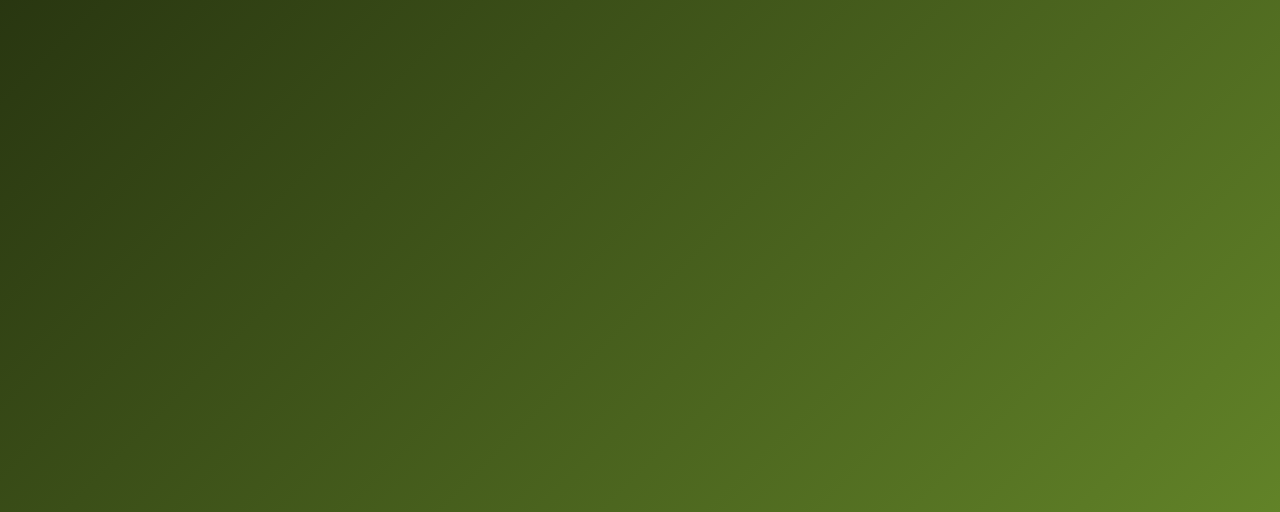
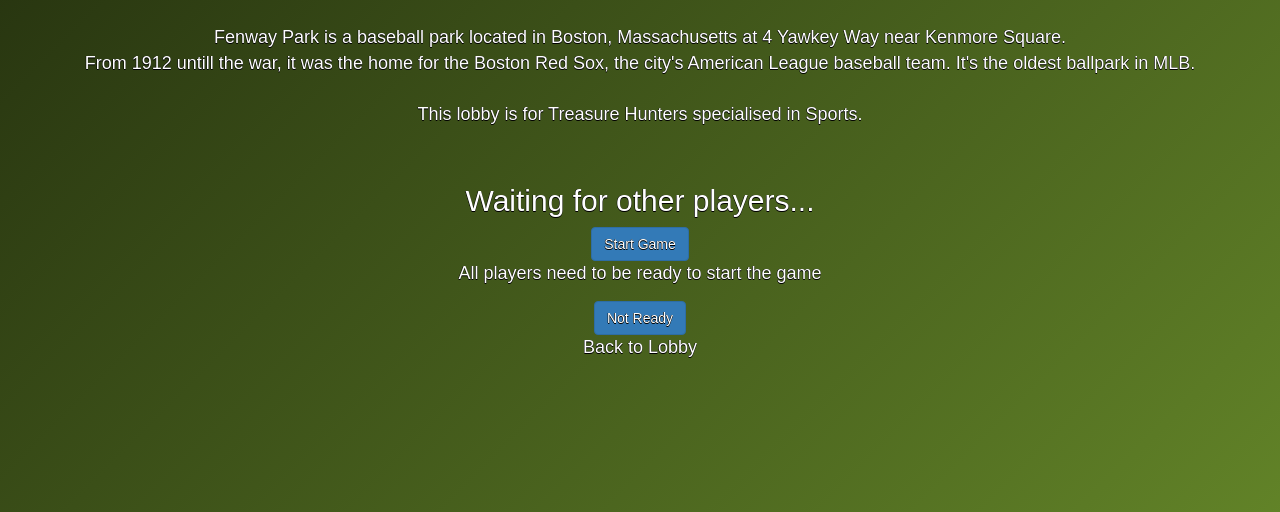
Before and after one commit to KevinKiele/Trivia, a Flask app: page /lobby2 in a window 1280 px wide. Shown: the part 568-1080 px from the top of the page. Run offline with Flask 2, Linux system fonts and the light colour scheme; a user stored in the database is signed in; data comes from the database, SQL or seed files in the repository; both versions use the stored data as it was after the commit; parts of the project's set-up code (start-up, migrations or seed data) failed here and were passed over; some libraries are stand-ins or nearby versions.

Commit message:
Informatie toegevoegd in de lobby, template lobby1,2,3 weggehaald en meer onnodige dingen verwijderd

```diff
--- a/application.py
+++ b/application.py
@@ -176,10 +176,10 @@ def lobby2():
             # db.execute("DELETE FROM lobby2")
             return render_template("ready.html")
 
-        return render_template("ready.html")
+        return render_template("ready2.html")
 
     else:
-        return redirect(url_for("ready"))
+        return redirect(url_for("ready2"))
 
 @app.route("/lobby3", methods=["GET", "POST"])
 @login_required
@@ -200,10 +200,10 @@ def lobby3():
         if len(max_players) == 2:
             return render_template("ready.html")
 
-        return render_template("ready.html")
+        return render_template("ready3.html")
 
     else:
-        return redirect(url_for("ready"))
+        return redirect(url_for("ready3"))
 
 @app.route("/returnlobby", methods=["GET", "POST"])
 @login_required
@@ -217,15 +217,15 @@ def returnlobby():
         lobby3 = db.execute("SELECT * FROM lobby3 WHERE id = :id", id=session["user_id"])
         if len(lobby1) == 1:
             db.execute("DELETE FROM lobby1 WHERE id = :id", id=session["user_id"])
-            return render_template("lobbyselection.html")
+            return redirect(url_for("lobbyselection"))
 
         elif len(lobby2) == 1:
             db.execute("DELETE FROM lobby2 WHERE id = :id", id=session["user_id"])
-            return render_template("lobbyselection.html")
+            return redirect(url_for("lobbyselection"))
 
         elif len(lobby3) == 1:
             db.execute("DELETE FROM lobby3 WHERE id = :id", id=session["user_id"])
-            return render_template("lobbyselection.html")
+            return redirect(url_for("lobbyselection"))
         # check = db.execute("SELECT * FROM lobby1 WHERE id = :id", id=session["user_id"])
         # not_ready = db.execute("UPDATE lobby1 SET ready = :ready WHERE id = :id", ready="no", id=session["user_id"])
     else:
--- a/templates/apology.html
+++ b/templates/apology.html
@@ -10,7 +10,7 @@
     <div>
         </br>
 {% if session.user_id %}
-            <a href="homepage" class="btn btn-primary" role="button">RETURN TO HOMEPAGE</a>
+            <a href="returnlobby" class="btn btn-primary" role="button">RETURN TO HOMEPAGE</a>
 {% endif %}
 {% if not session.user_id %}
             <a href="login" class="btn btn-primary" role="button">RETURN TO LOGIN</a>
--- a/templates/ready.html
+++ b/templates/ready.html
@@ -7,14 +7,28 @@
 {% block main %}
 <form action='/ready' method='POST'>
         <fieldset>
-            <h1>Congratulations, YOU ARE READY</h1>
+            <h1>Welcome to The White House.</h1>
+            </br>
+            <img src="https://i.imgur.com/ZwVGShx.jpg" alt="The White House" style="width:400px;height:400px;">
+            </br>
+            </br>
+            <p>
+                The White House was the official residence and workplace of the President of the United States.
+                </br>
+                It is located in Washington, D.C., and has been the residence of every U.S. president since John Adams in 1800.
+                </br>
+                </br>
+                This lobby is for Treasure Hunters specialised in General Knowledge.
+            </p>
+            </br>
             <h2>Waiting for other players...</h2>
+            <div class="form-group">
+                <a href="check" class="btn btn-primary" role="button">Start Game</a><p>All players need to be ready to start the game</p>
+            </div>
+            <div class="form-group">
+                <a href="returnlobby" class="btn btn-primary" role="button">Not Ready</a><p>Back to Lobby</p>
+            </div>
         </fieldset>
-        <div class="form-group">
-            <a href="check" class="btn btn-primary" role="button">Start Game</a><p>All players need to be ready to start the game</p>
-        </div>
-        <div class="form-group">
-            <a href="returnlobby" class="btn btn-primary" role="button">Not Ready</a><p>Back to Lobby</p>
-        </div>
+
 </form>
 {% endblock %}
--- a/templates/ready2.html
+++ b/templates/ready2.html
@@ -5,16 +5,29 @@
 {% endblock %}
 
 {% block main %}
-<form action='/ready2' method='POST'>
+<form action='/ready' method='POST'>
         <fieldset>
-            <h1>Congratulations, YOU ARE READY</h1>
+            <h1>Welcome to Fenway Park!</h1>
+            </br>
+            <img src="https://i.imgur.com/LFNCe8x.jpg" alt="Fenway Park" style="width:400px;height:400px;">
+            </br>
+            </br>
+            <p>
+                Fenway Park is a baseball park located in Boston, Massachusetts at 4 Yawkey Way near Kenmore Square.
+                </br>
+                From 1912 untill the war, it was the home for the Boston Red Sox, the city's American League baseball team. It's the oldest ballpark in MLB.
+                </br>
+                </br>
+                This lobby is for Treasure Hunters specialised in Sports.
+            </p>
+            </br>
             <h2>Waiting for other players...</h2>
         </fieldset>
         <div class="form-group">
-            <a href="check2" class="btn btn-primary" role="button">Start Game</a><p>All players need to be ready to start the game</p>
+            <a href="check" class="btn btn-primary" role="button">Start Game</a><p>All players need to be ready to start the game</p>
         </div>
         <div class="form-group">
-            <a href="returnlobby2" class="btn btn-primary" role="button">Not Ready</a><p>Back to Lobby</p>
+            <a href="returnlobby" class="btn btn-primary" role="button">Not Ready</a><p>Back to Lobby</p>
         </div>
 </form>
 {% endblock %}
```
Also changed, not shown: templates/lobby1.html (deleted, +0 -32 lines), templates/lobby2.html (deleted, +0 -33 lines), templates/lobby3.html (deleted, +0 -33 lines), templates/ready3.html (+15 -4 lines), trivia.db.
